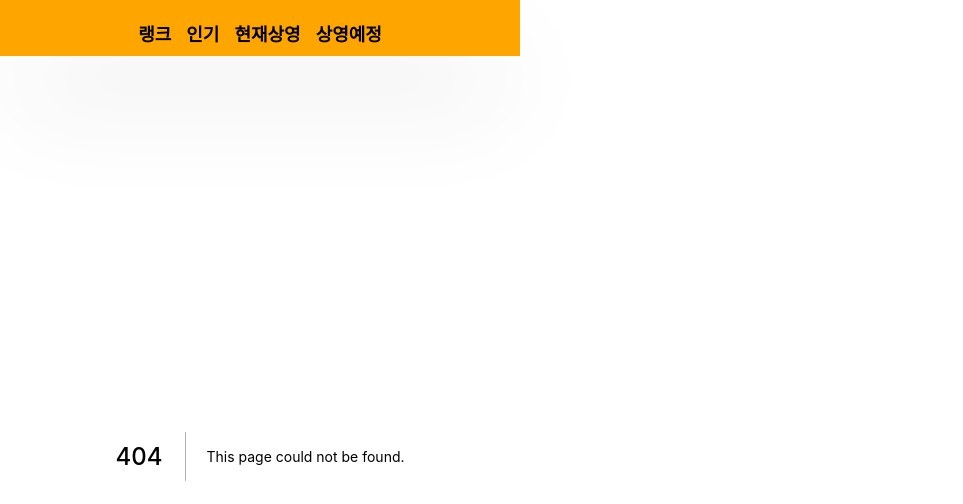
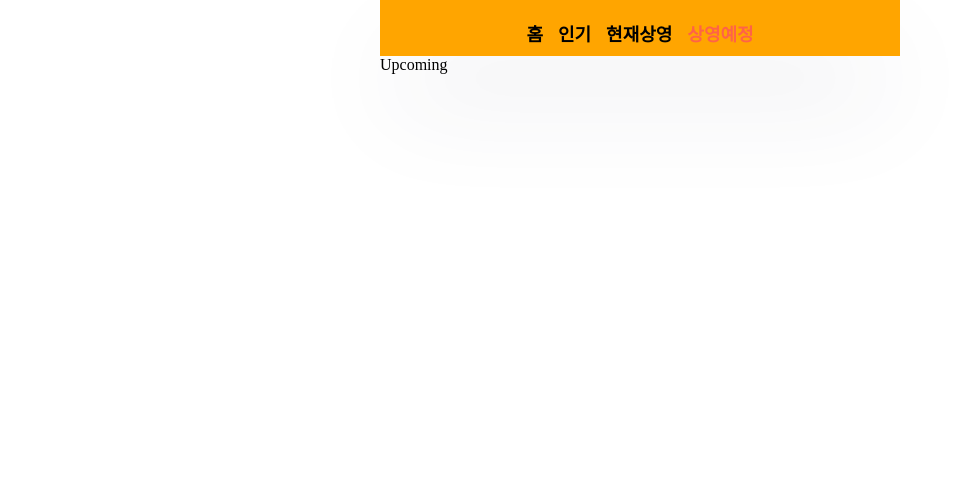
Before and after one commit to goawmfhfl/nextJS_Toyproject, a Next.js app in the folder nextjs-intro/: page /upcoming in a window 1280 px wide. Before the commit this address had no page. Shown: the top 504 px of the page, without its empty margins (0-963 px from the left). Built offline with nearby package versions, Linux system fonts and the light colour scheme.

Commit message:
Add: 상영중 및 상영예정 페이지 추가

```diff
--- a/nextjs-intro/components/NavBar.jsx
+++ b/nextjs-intro/components/NavBar.jsx
@@ -7,18 +7,18 @@ const NavBar = () => {
     <nav>
       <div className="wrapper">
         <Link href={"/"}>
-          <a className={router.pathname === "/" ? "active" : ""}>랭크</a>
+          <a className={router.pathname === "/" ? "active" : ""}>홈</a>
         </Link>
         <Link href={"/popular"}>
-          <a className={router.pathname === "/about" ? "active" : ""}>인기</a>
+          <a className={router.pathname === "/popular" ? "active" : ""}>인기</a>
         </Link>
-        <Link href={"/upcoming"}>
-          <a className={router.pathname === "/about" ? "active" : ""}>
+        <Link href={"/showing"}>
+          <a className={router.pathname === "/showing" ? "active" : ""}>
             현재상영
           </a>
         </Link>
-        <Link href={"/about"}>
-          <a className={router.pathname === "/about" ? "active" : ""}>
+        <Link href={"/upcoming"}>
+          <a className={router.pathname === "/upcoming" ? "active" : ""}>
             상영예정
           </a>
         </Link>
--- a/nextjs-intro/pages/about.jsx
+++ b/nextjs-intro/pages/popular.jsx
@@ -1,12 +1,12 @@
 import Seo from "../components/Seo";
 
-const About = () => {
+const Popular = () => {
   return (
     <div>
-      <Seo title={"AboutPage"} />
+      <Seo title={"PopularPage"} />
       <h1>AboutPage</h1>
     </div>
   );
 };
 
-export default About;
+export default Popular;
--- /dev/null
+++ b/nextjs-intro/pages/showing.jsx
@@ -0,0 +1,5 @@
+const Showing = () => {
+  return <div>Showing</div>;
+};
+
+export default Showing;
--- /dev/null
+++ b/nextjs-intro/pages/upcoming.jsx
@@ -0,0 +1,7 @@
+import React from "react";
+
+const Upcoming = () => {
+  return <div>Upcoming</div>;
+};
+
+export default Upcoming;
```
